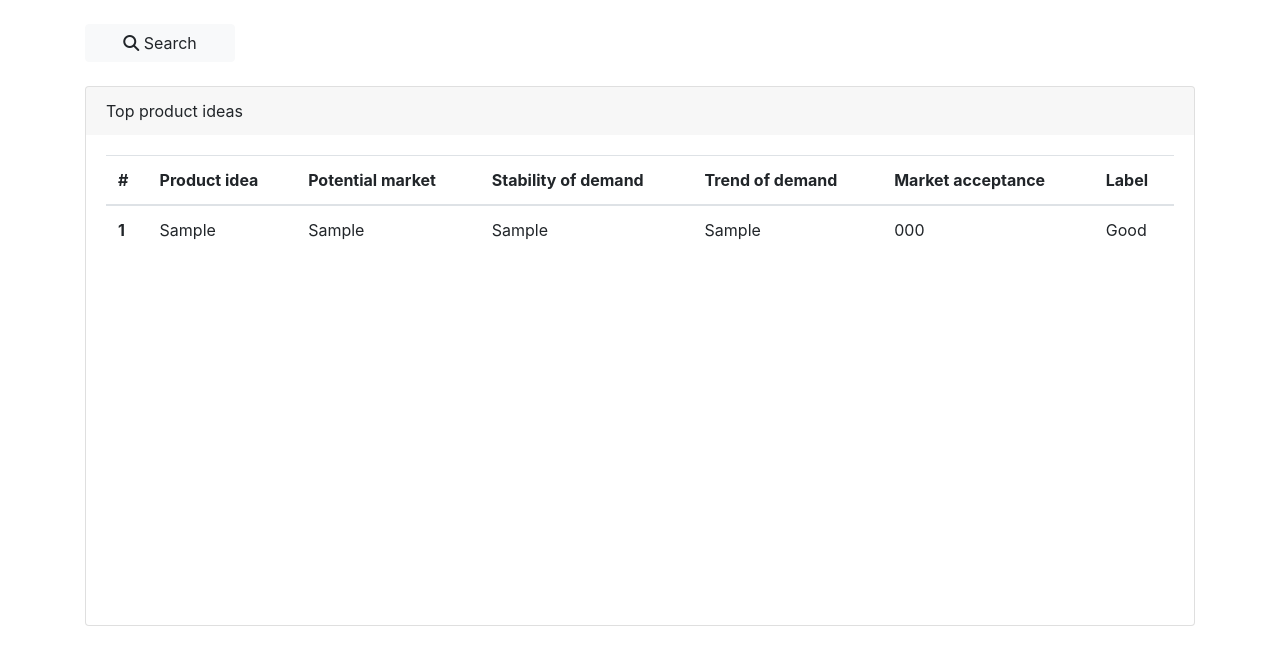
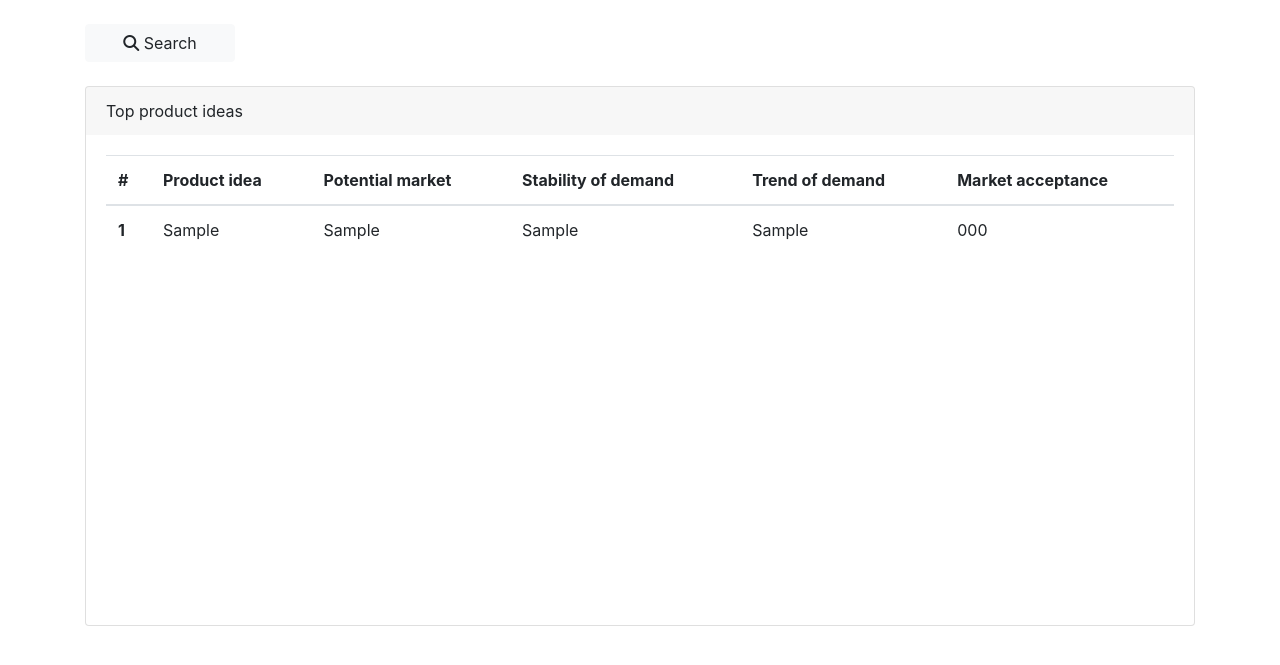
Before and after one commit to carrotisorange/caspstoneproject2, a Flask app: template templates/pages/dashboard.html in a window 1280 px wide. Shown: the top 665 px of the page. Run offline with Flask 2, Linux system fonts and the light colour scheme; the template is opened without the code that fills it: most values are stand-ins (such as "Sample title", 1, 10 or a date in 2020); some libraries are stand-ins or nearby versions.

Commit message:
improves the display of the dataset.

```diff
--- a/app.py
+++ b/app.py
@@ -55,7 +55,7 @@ def dashboard():
     product_ideas.dropna(subset=['product_idea'], inplace=True)
 
     # 5. get the top words based on frequency
-    top_new_product_ideas = function.get_the_top_product_ideas(product_ideas)
+    top_new_product_ideas = function.get_the_top_product_ideas(product_ideas.sort_values(by=['product_idea']))
 
     return render_template("pages/dashboard.html",
                            top_new_product_ideas=top_new_product_ideas.to_dict(orient='records'))
--- a/templates/pages/dashboard.html
+++ b/templates/pages/dashboard.html
@@ -43,12 +43,11 @@
                     <thead>
                         <tr>
                             <th>#</th>
-                            <th>Product idea</th>
-                            <th>Potential market</th>
-                            <th>Stability of demand</th>
-                            <th>Trend of demand</th>
-                            <th>Market acceptance</th>
-                            <th>Label</th>
+                            <th class="text-left">Product idea</th>
+                            <th class="text-left">Potential market</th>
+                            <th class="text-left">Stability of demand</th>
+                            <th class="text-left">Trend of demand</th>
+                            <th class="text-left">Market acceptance</th>
                         </tr>
                     </thead>
                     <tbody>
@@ -61,7 +60,7 @@
                             <td>{{row['stability_of_demand']}}</td>
                             <td>{{row['trend_of_demand']}}</td>
                             <td>{{row['market_acceptance']}}</td>
-                            <td>Good</td>
+
                         </tr>
                           {% set count.value = count.value + 1 %}
                     {% endfor %}
--- a/templates/pages/index.html
+++ b/templates/pages/index.html
@@ -34,7 +34,7 @@
                         <br>
 
                         <br>
-                        <p>Available in: <b>English</b></p>
+                        <p>Available in: <b>Tagalog and English</b></p>
 
                     </div>
                     </form>
```
Also changed, not shown: 1 other file.
